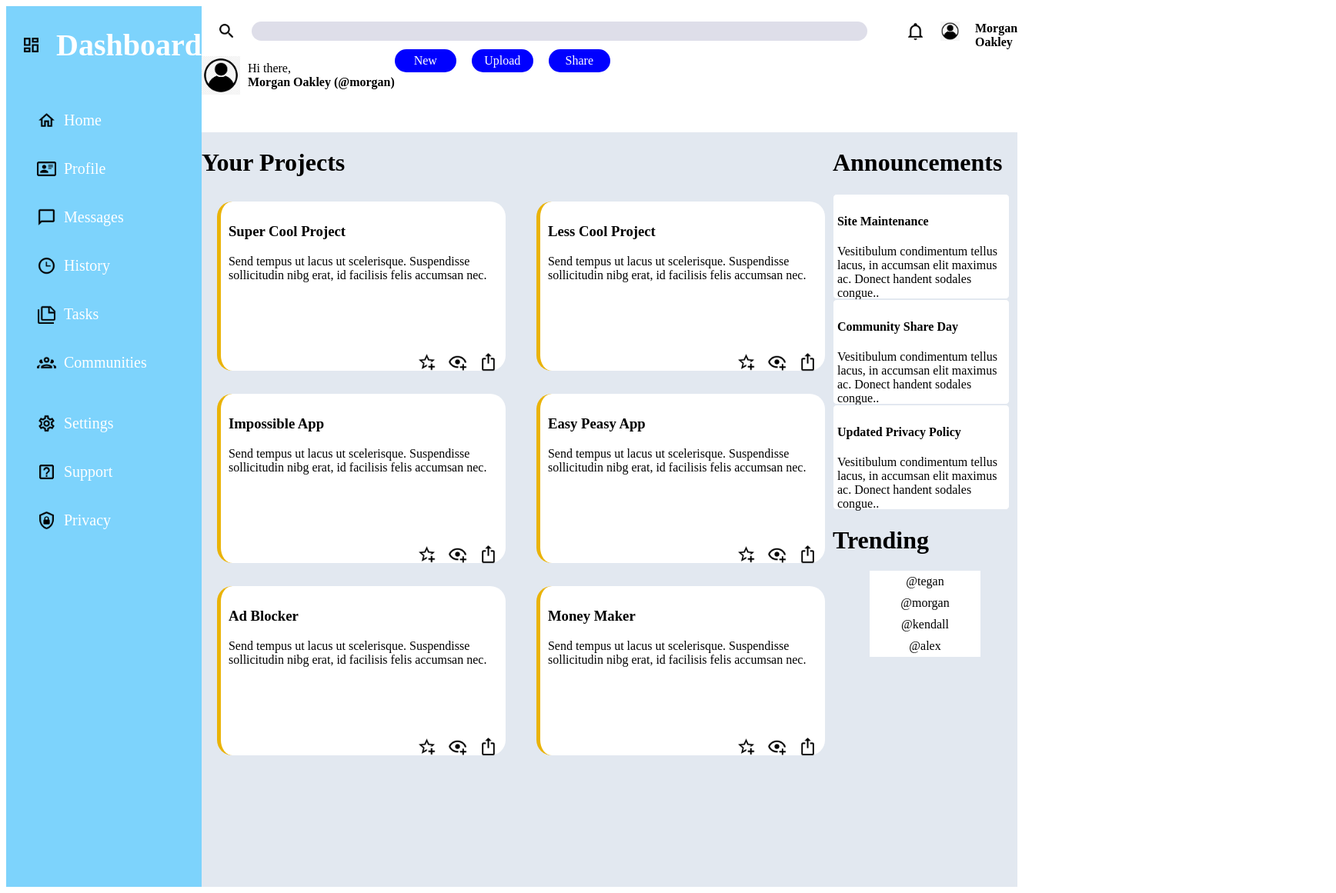
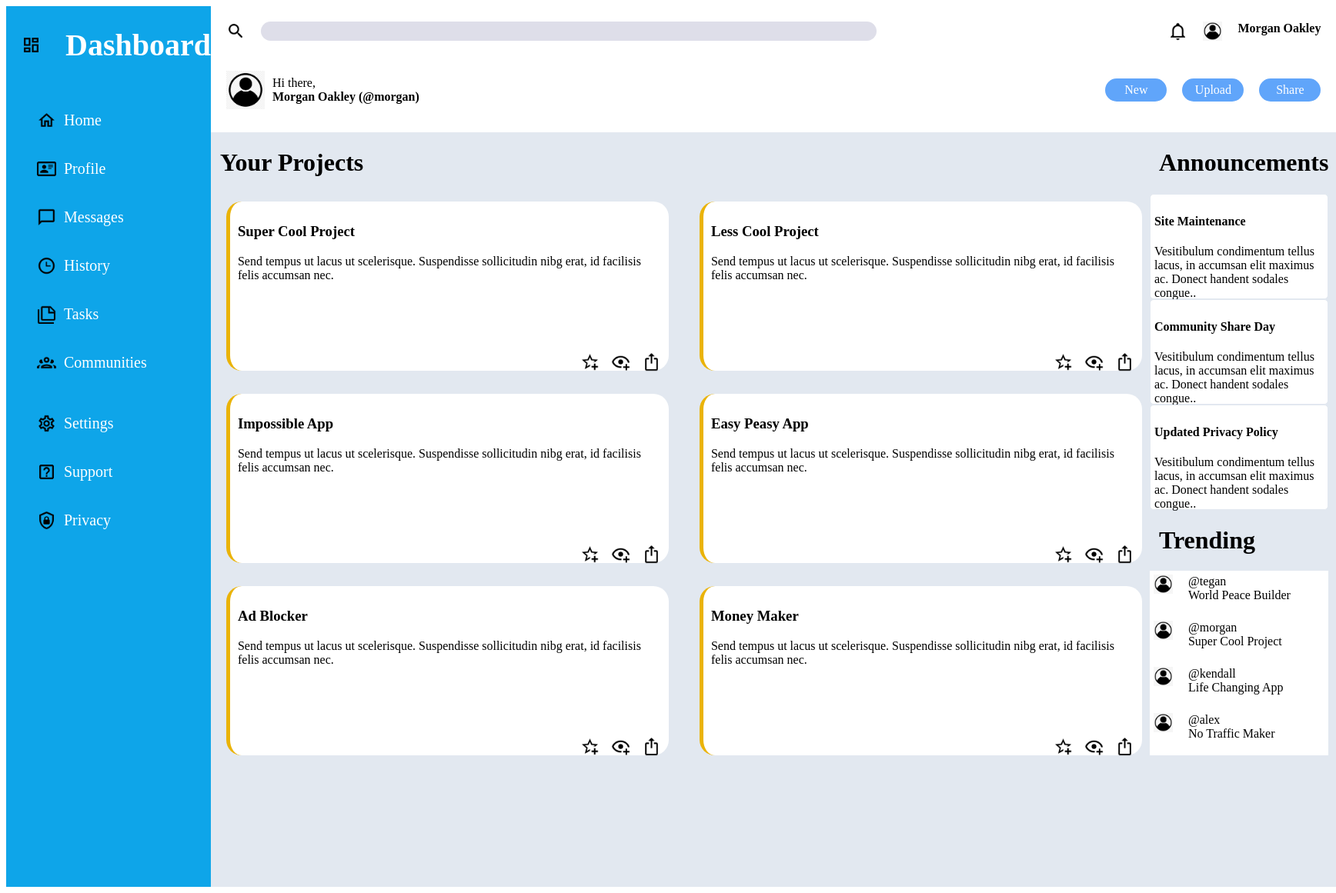
Before and after one commit to yigitkon/admin-dashboard-project, a plain HTML site: page index.html in a window 1280 px wide. Shown: the whole page at 77% size, 1736 px wide, since content can reach past the window. Drawn offline with Linux system fonts and the light colour scheme.

Commit message:
trending part is done.

```diff
--- a/index.html
+++ b/index.html
@@ -177,10 +177,38 @@
             </div>
             <div class="trends">
                 <h1>Trending</h1>
-                <div class="trend" id="t1">@tegan</div>
-                <div class="trend" id="t2">@morgan</div>
-                <div class="trend" id="t2">@kendall</div>
-                <div class="trend" id="t4">@alex</div>
+                <div class="trend" id="t1">
+                    <img class="icon" src="images/profile picture.jpg">
+                    <div>
+                        @tegan
+                        <br>
+                        World Peace Builder
+                    </div>
+                </div>
+                <div class="trend" id="t2">
+                    <img class="icon" src="images/profile picture.jpg">
+                    <div>
+                        @morgan
+                        <br>
+                        Super Cool Project
+                    </div>
+                </div>
+                <div class="trend" id="t2">
+                    <img class="icon" src="images/profile picture.jpg">
+                    <div>
+                        @kendall
+                        <br>
+                        Life Changing App
+                    </div>
+                </div>
+                <div class="trend" id="t4">
+                    <img class="icon" src="images/profile picture.jpg">
+                    <div>
+                        @alex
+                        <br>
+                        No Traffic Maker
+                    </div>
+                </div>
             </div>
         </div>
     </div>
--- a/styles.css
+++ b/styles.css
@@ -8,7 +8,7 @@
 }
 
 .sidebar{
-    background-color: #7dd3fc;
+    background-color: #0ea5e9;
     grid-row-start: 1;
     grid-row-end: 3;
     grid-column-start: 1;
@@ -26,7 +26,7 @@
     gap: 50px;
     margin-left: 20px;
     margin-top: 20px;
-    justify-content: space-around;
+    justify-content: space-between;
 }
 .top-left{
     display: flex;
@@ -35,6 +35,7 @@
 .top-right{
     display: flex;
     gap: 20px;
+    margin-right: 20px;
 }
 .searchbar{
     background-color: rgb(89, 89, 146, 0.2);
@@ -47,20 +48,26 @@
 }
 .bottom-header{
     display: flex;
+    justify-content: space-between;
+    align-items: center;
+    margin-top: 30px;
 }
 .bottom-left{
     display: flex;
     gap: 10px;
+    margin-right: 250px;
+    margin-left: 20px;
     justify-content: center;
     align-items: center;
 }
 .bottom-right{
     display: flex;
     gap: 20px;
+    margin-right: 20px;
 }
 .button{
     display: flex;
-    background-color: blue;
+    background-color: #60a5fa;
     color: white;
     border-radius: 15px;
     width: 80px;
@@ -101,16 +108,17 @@
     grid-area: 2 / 2 / 3 / 3;
     display: flex;
     flex-direction: column;
+    border-radius: 5px;
 }
 .trend{
     display: flex;
     background-color: white;
     padding: 5px;
-    margin-left: 20%;
-    margin-right: 20%;
     gap: 5px;
-    justify-content: center;
-    align-items: center;
+    height: 50px;
+    gap: 20px;
+    margin-right: 10px;
+
 }
 .projects-container{
     display: grid;
@@ -123,7 +131,7 @@
     background-color: white;
     border-left: 5px solid #eab308;
     height: 200px;
-    width: 350px;
+    width: 550px;
     margin: 10px;
     padding: 10px;
     border-radius: 20px;
@@ -179,3 +187,6 @@ li{
     color: white;
     font-size: 20px;
 }
+h1{
+    margin-left: 12px;
+}
```
